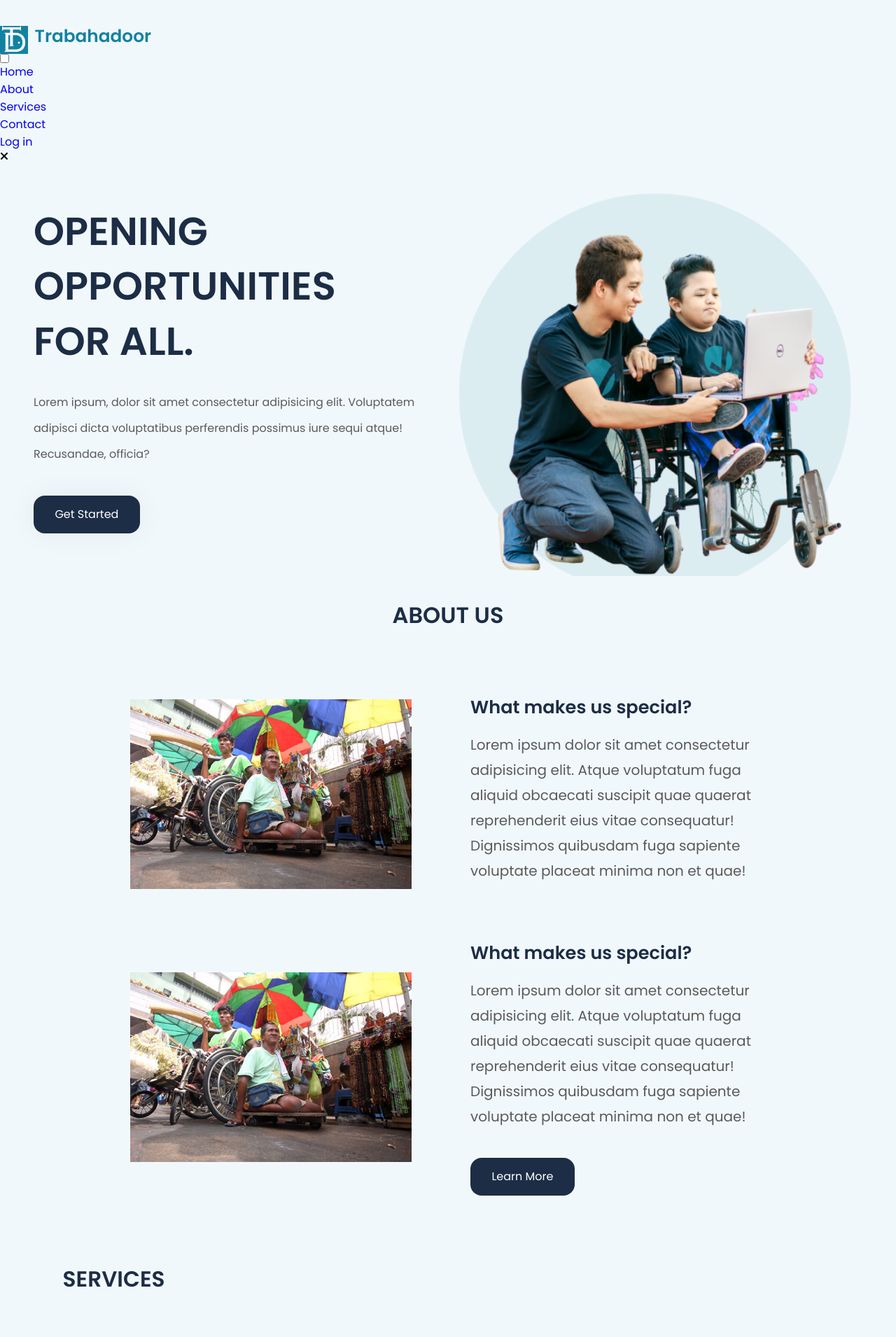
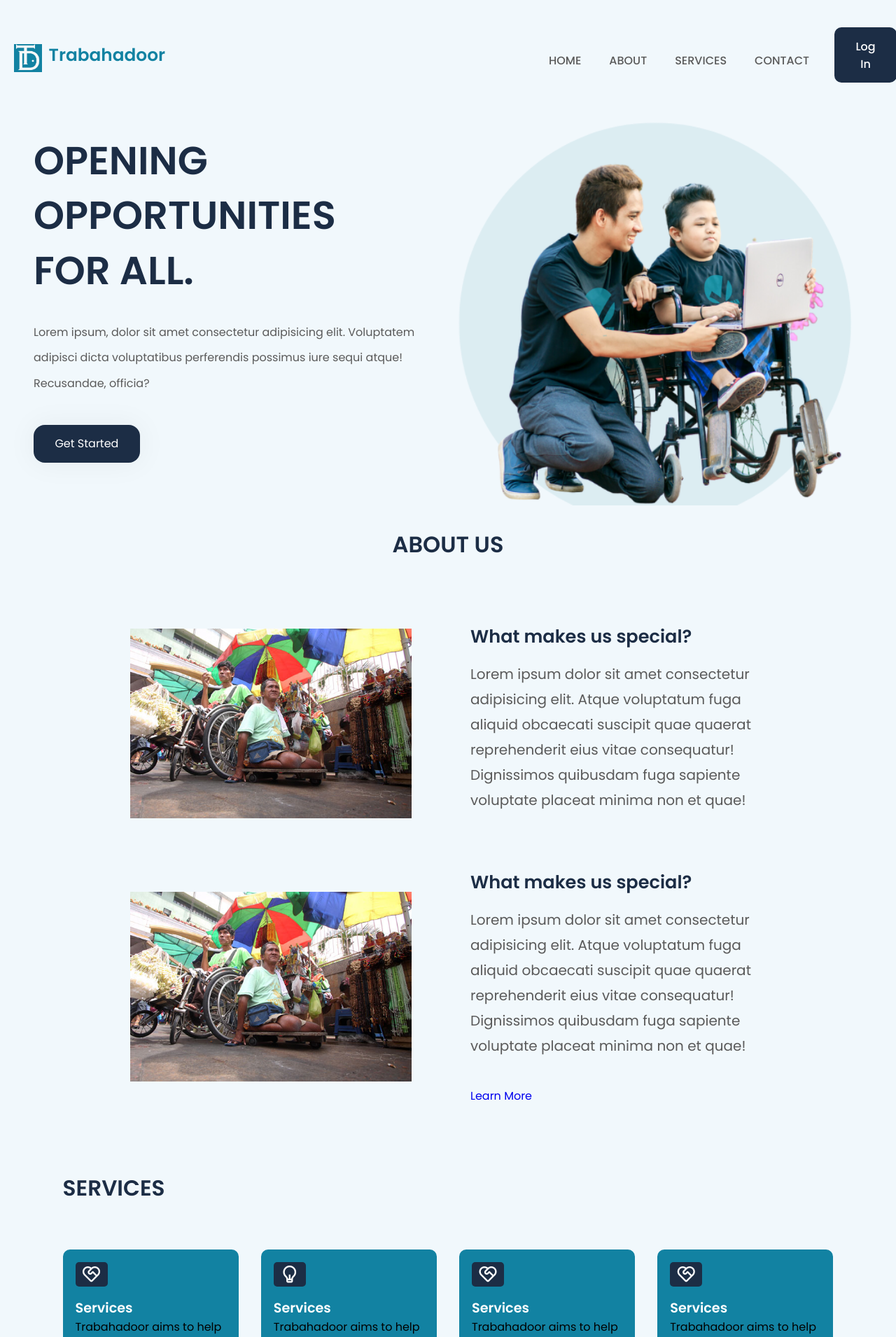
Before and after one commit to carla-dimaandal/TrabahadoorJobPortal, a PHP site: page / in a window 1280 px wide. Shown: the top 1910 px of the page at 70% size. Run offline with PHP 8.4, Linux system fonts and the light colour scheme.

Commit message:
Update style.css

```diff
--- a/style.css
+++ b/style.css
@@ -67,18 +67,36 @@ header .container{
     font-weight:700;
 }
 
-.links{
+.nav-bar {
+    width: 100%;
+    display: flex;
+    justify-content: space-between;
+    align-items: center;
+    list-style: none;
+    position: relative;
+    background-color: #f1f8fc;
+    padding: 12px 20px;
+}
+
+.menu{
+    width:40%;
     display:flex;
-    list-style:none;
     align-items:center;
 }
 
-.links a{
-    color:gray;
-    margin-left:4.5rem;
+.menu li a{
+    color:var(--textColor);
+    margin:auto;
     display:inline-block;
+    padding: 20px;
+    padding-bottom: 5px;
+    text-align: center;
+    transition: 0.15s ease-in-out;
+    position: relative;
+    font-weight:500;
+    text-transform: uppercase;
 }
-.links a:after{
+.menu li a:after{
     content:"";
     position:absolute;
     background-color:var(--blueColor);
@@ -86,60 +104,104 @@ header .container{
     height:3px;
     bottom:-10px;
     left:0;
+    /* transition: 0.15s ease-in-out; */
 
 }
-.links a:hover{
+.menu li a:hover{
     color:var(--blueColor);
     transform:scale(1.05);
     transition:0.3s;
 }
-.links a:hover:after {
+.menu li a:hover:after {
     width: 100%;
 }
 
-.container .btn{
+.menu .btn{
+    margin-left:1rem;
     display:inline-block;
     padding: .9rem 1.9rem;
     color: #fff !important;
     background-color:var(--blueColor);
-    border-radius: 16px;
+    border-radius: 10px;
     text-transform:capitalize;
     transition: .3s;
 }
 
-.container .btn:hover{
+.menu .btn:hover{
     background-color:var(--primaryColor);
     transform: scale(1) !important;
 }
 
+.open-menu , .close-menu {
+    position: absolute;
+    color: var(--blueColor);
+    cursor: pointer;
+    font-size: 1.5rem;
+    display: none;
+}
 .open-menu {
+    top: 50%;
+    right: 20px;
+    transform: translateY(-50%);
     display: none;
     cursor: pointer;
-    top: 2em;
+    padding: 20px;
+    font-size: 1.5em;
+}
+.close-menu {
+    top: 20px;
     right: 20px;
-    padding: 20px;
-    transform: translateY(-50%);
-    font-size: 1.5em;
+}
+#check {display: none;}
+@media(max-width: 1060px){
+    .menu {
+        flex-direction: column;
+        align-items: center;
+        justify-content: center;
+        width: 35%;
+        height: 100vh;
+        position:absolute;
+        top: 0;
+        right: -100%;
+        z-index: 100;
+        background-color: var(--primaryColor);
+        transition: all 0.2s ease-in-out;
+    }
+    .menu li {margin-top: 40px;}
+    .menu li a {
+        margin-top: 10px;
+        padding: 10px;
+        color: var(--whiteColor);
+    }
 
+    .open-menu , .close-menu {display: block;}
+    #check:checked ~ .menu {right: 0;}
 }
 
-@media (max-width: 958px){
-    .links,
-    .container .btn{
-        display: none;
+@media(max-width: 600px){
+    .menu {
+        flex-direction: column;
+        align-items: center;
+        justify-content: center;
+        width: 80%;
+        height: 100vh;
+        position:absolute;
+        top: 0;
+        right: -100%;
+        z-index: 100;
+        background-color: var(--primaryColor);
+        transition: all 0.2s ease-in-out;
     }
+    .menu li {margin-top: 40px;}
+    .menu li a {
+        margin-top: 10px;
+        padding: 10px;
+        color: var(--whiteColor);
+    }
+    .open-menu , .close-menu {display: block;}
+    #check:checked ~ .menu {right: 0;}
+}
 
-    .open-menu{
-        display: block;
-    }
-
-    .dropdown-menu{
-        display: block;
-
-
-    }
-
-}
 
 @media (max-width: 750px){
     .right{
```
Also changed, not shown: other parts of style.css (+0 -47 lines).
